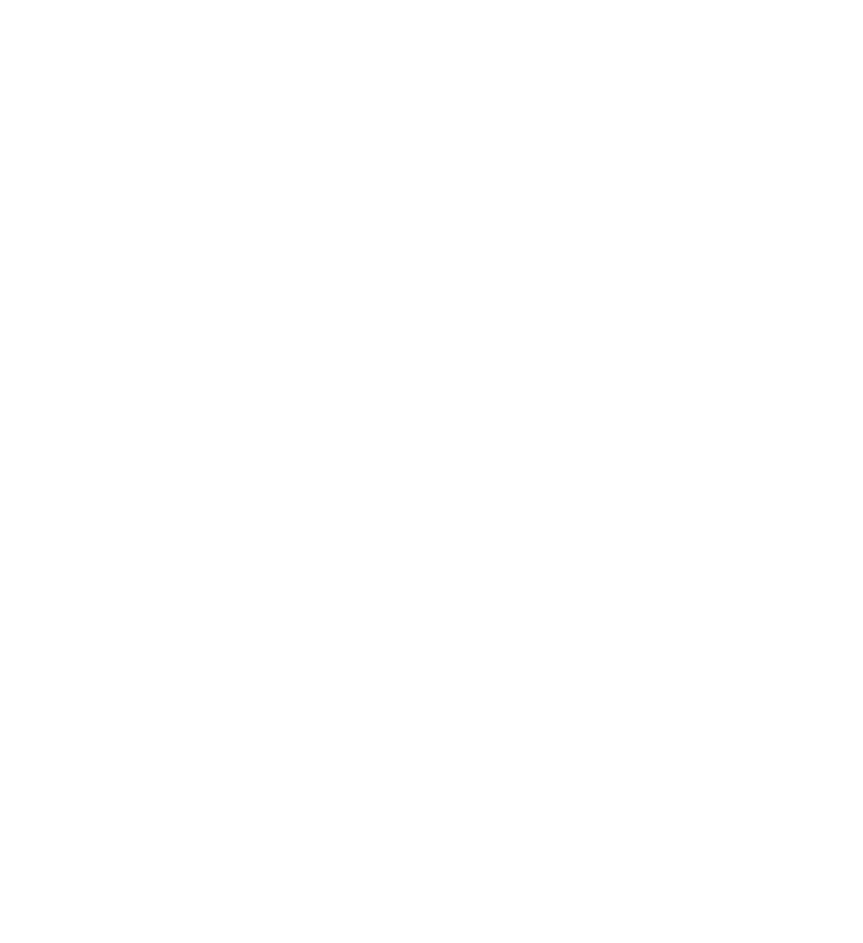
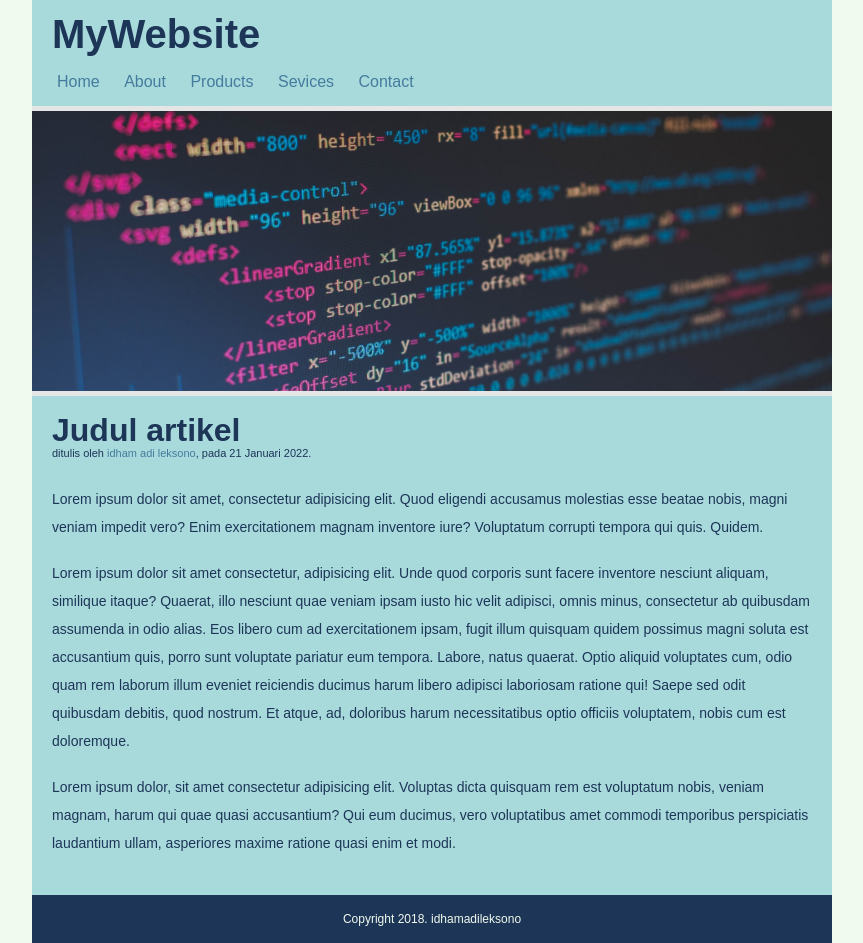
Before and after one commit to Anthopyta/Tugas_Akhir_PBW, a plain HTML site: page index.html in a window 1280 px wide. Shown: the whole page, without its empty margins (208-1071 px from the left). Before the commit the page ends 800 px from the top, so only its background shows below. Drawn offline with Linux system fonts and the light colour scheme.

Commit message:
modified file

```diff
--- a/index.html
+++ b/index.html
@@ -5,15 +5,41 @@
 	<meta http-equiv="X-UA-Compatible" content="IE=edge">
 	<meta name="viewport" content="width=device-width, initial-scale=1.0">
 	<link rel="stylesheet" href="style.css">
-	<title>Lektro</title>
+	<title>Latihan</title>
 </head>
 <body>
 
 <div class="container">
+	<!-- header -->
 	<div class="header">
+		<h1 class="judul">MyWebsite</h1>
+		<ul>
+			<li><a href="#">Home</a></li>
+			<li><a href="#">About</a></li>
+			<li><a href="#">Products</a></li>
+			<li><a href="#">Sevices</a></li>
+			<li><a href="#">Contact</a></li>
+		</ul>
+    </div>
+	<!-- img -->
+	<div class="hero"></div>
+	<!-- content -->
+		<div class="content">
+			<h2>Judul artikel</h2>
+			<p class="penulis">ditulis oleh <a href="#">idham adi leksono</a>, pada 21 Januari 2022.</p>
 
-    </div>
+			<p>Lorem ipsum dolor sit amet, consectetur adipisicing elit. Quod eligendi accusamus molestias esse beatae nobis, magni veniam impedit vero? Enim exercitationem magnam inventore iure? Voluptatum corrupti tempora qui quis. Quidem.</p>
+
+			<p>Lorem ipsum dolor sit amet consectetur, adipisicing elit. Unde quod corporis sunt facere inventore nesciunt aliquam, similique itaque? Quaerat, illo nesciunt quae veniam ipsam iusto hic velit adipisci, omnis minus, consectetur ab quibusdam assumenda in odio alias. Eos libero cum ad exercitationem ipsam, fugit illum quisquam quidem possimus magni soluta est accusantium quis, porro sunt voluptate pariatur eum tempora. Labore, natus quaerat. Optio aliquid voluptates cum, odio quam rem laborum illum eveniet reiciendis ducimus harum libero adipisci laboriosam ratione qui! Saepe sed odit quibusdam debitis, quod nostrum. Et atque, ad, doloribus harum necessitatibus optio officiis voluptatem, nobis cum est doloremque.</p>
+
+			<p>Lorem ipsum dolor, sit amet consectetur adipisicing elit. Voluptas dicta quisquam rem est voluptatum nobis, veniam magnam, harum qui quae quasi accusantium? Qui eum ducimus, vero voluptatibus amet commodi temporibus perspiciatis laudantium ullam, asperiores maxime ratione quasi enim et modi.</p>
+		</div>
+
+	<!-- footer -->
+	<div class="footer">
+		<p class="copy">Copyright 2018. idhamadileksono</p>
+	</div>
 </div>
 
+
 </body>
-</html>
--- a/style.css
+++ b/style.css
@@ -44,3 +44,86 @@ table {
 
 
 /* style */
+.container {
+	width: 800px;
+	margin: auto;
+	background-color: #a8dadc;
+}
+
+body{
+	font: 16px/28px arial, sans-serif;
+	background-color: #f1faee;
+	color: #1d3557;
+}
+
+.header {
+	padding: 20px;
+	padding-bottom: 10px;
+}
+
+.header .judul {
+	font-size: 40px;
+	font-weight: bold;
+}
+
+.header ul li {
+	display: inline-block;
+	margin-top: 20px;
+	margin-right: 10px;
+}
+
+.header a{
+	text-decoration: none;
+	color: #457b9d;
+	padding: 12px 5px 15px;
+}
+
+.header a:hover {
+	background-color: #e63946;
+	color: #f1faee;
+}
+
+.hero {
+	height: 280px;
+	background-image: url(code.jpg);
+	background-size: cover;
+	background-position: 0 -150px;
+	border-top: 5px solid #e5e5e5;
+	border-bottom: 5px solid #e5e5e5;
+}
+
+.content {
+	padding: 20px;
+}
+
+.content h2 {
+	font-size: 32px;
+	font-weight: bold;
+}
+
+.content .penulis {
+	font-size: 11px;
+	margin-top: -5px;
+}
+
+.content .penulis a{
+	color: #457b9d;
+	text-decoration: none;
+}
+
+.content p {
+	margin-bottom: 18px;
+	font-size: 14px;
+}
+
+.footer {
+	background-color: #1d3557;
+	padding: 10px;
+}
+
+.footer .copy{
+	color: #f1faee;
+	font-size: 12px;
+	text-align: center;
+
+}
```
